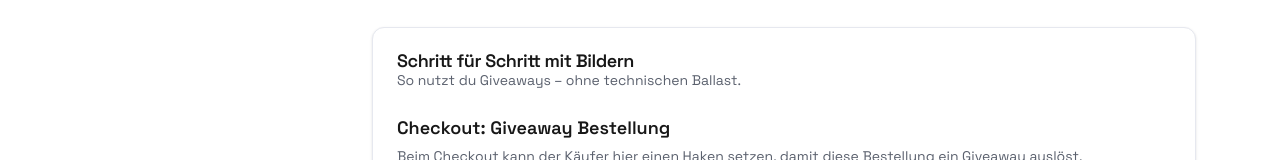
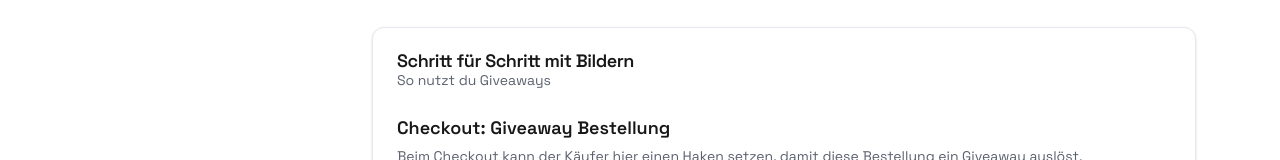
Before and after one commit to juliansngr/streamwear-tools, a Next.js app: page /docs/giveaways in a window 1280 px wide. Shown: the part 243-403 px from the top of the page. Built offline with nearby package versions, Linux system fonts and the light colour scheme.

Commit message:
little adjustment to giveaways docs

```diff
--- a/app/docs/giveaways/page.jsx
+++ b/app/docs/giveaways/page.jsx
@@ -89,9 +89,7 @@ export default function GiveawaysDocsPage() {
       <Card className="border-default/80 bg-[color-mix(in_hsl,var(--card),black_2%)]">
         <CardHeader>
           <CardTitle>Schritt für Schritt mit Bildern</CardTitle>
-          <CardDescription>
-            So nutzt du Giveaways – ohne technischen Ballast.
-          </CardDescription>
+          <CardDescription>So nutzt du Giveaways</CardDescription>
         </CardHeader>
         <CardContent className="space-y-8">
           {walkthrough.map((step) => (
```
